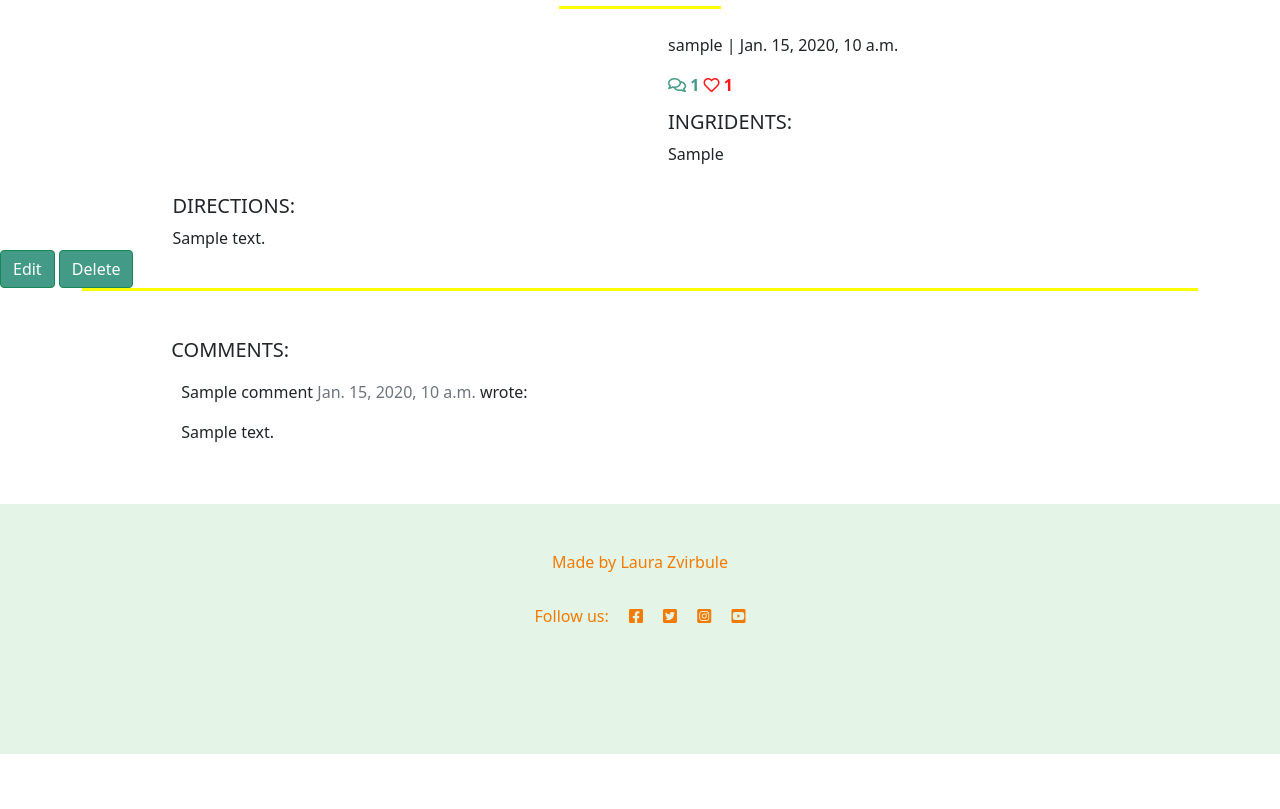
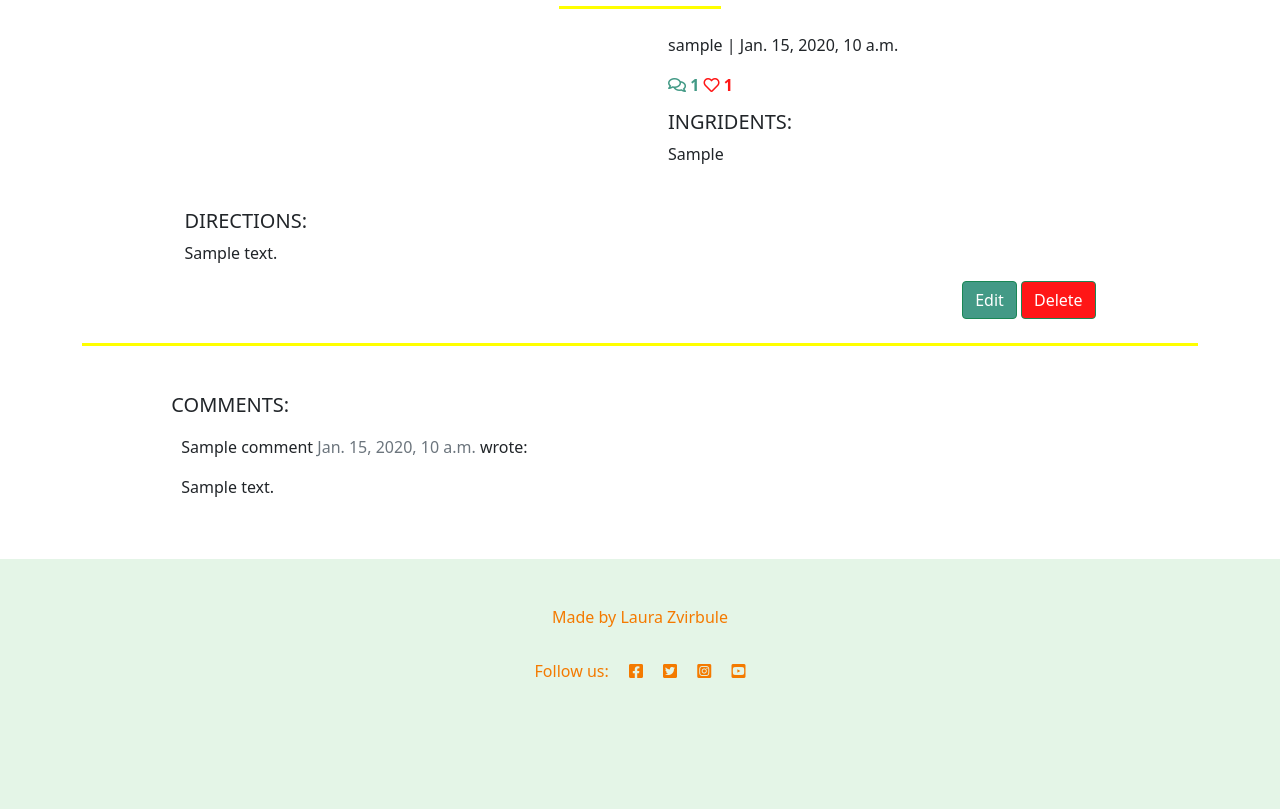
Before and after one commit to lauraz-15/juicy-recipes, a Django app: page /recipes/recipe_detail/1/ in a window 1280 px wide. Shown: the part 415-1224 px from the top of the page. Before the commit the page ends 1169 px from the top, so only its background shows below. Run offline with Django 3.2, Linux system fonts and the light colour scheme; tables that the repository leaves empty hold one stand-in row (values such as "Sample post"); some libraries are stand-ins or nearby versions.

Commit message:
Add content and styles to delete_recipe page

```diff
--- a/recipes/templates/recipes/recipe_detail.html
+++ b/recipes/templates/recipes/recipe_detail.html
@@ -54,16 +54,29 @@
             </div>
 
         </div>
-        <h3 class="directions">Directions:</h3>
-        <p class="card-text" id="ingridients-list">{{ recipe.content | safe }}</p>
+        <div class="container">
+            <div class="row">
+                <div class="col-12 mt-3 left">
+                    <h3 class="directions">Directions:</h3>
+                    <p class="card-text" id="ingridients-list">{{ recipe.content | safe }}</p>
+                    <div class="button-area">
+                        <a href="{% url 'update_recipe' recipe.pk  %}">
+                            <button class="btn btn-success" type="submit">Edit</button>
+                        </a>
+                        <a href="{% url 'delete_recipe' recipe.pk  %}">
+                            <button class="btn btn-success" id="delete" type="submit">Delete</button>
+                        </a>
+                    </div>
+
+                </div>
+            </div>
+        </div>
+
     </div>
 </div>
-<a href="{% url 'update_recipe' recipe.pk  %}">
-    <button class="btn btn-success" type="submit">Edit</button>
-</a>
-<a href="{% url 'delete_recipe' recipe.pk  %}">
-    <button class="btn btn-success" type="submit">Delete</button>
-</a>
+
+
+
 <br>
 <div class="container">
 
--- a/static/css/style.css
+++ b/static/css/style.css
@@ -122,9 +122,8 @@ a {
 .card {
     max-width: 360px;
     max-height: 360px;
-    margin: 13px;
+    margin: 15px auto;
 }
-
 
 /* ----- FOOTER ------ */
 
@@ -196,7 +195,13 @@ h3 {
     display: inline-block;
 }
 
+.button-area {
+    text-align: right;
+}
 
+#delete {
+    background-color:#FF1616;
+}
 /* ----- COMMENTS SECTION ------ */
 
 
```
Also changed, not shown: recipes/templates/recipes/delete_recipe.html (+30 -12 lines).
